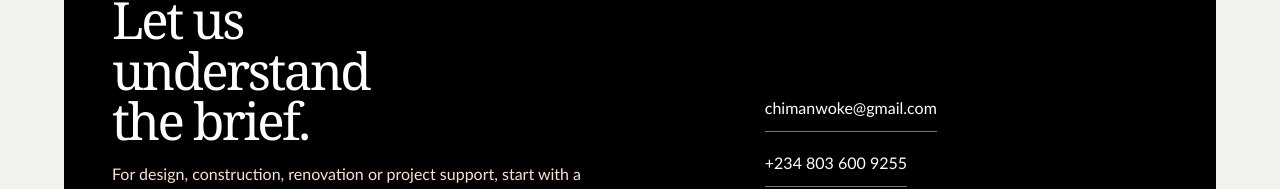
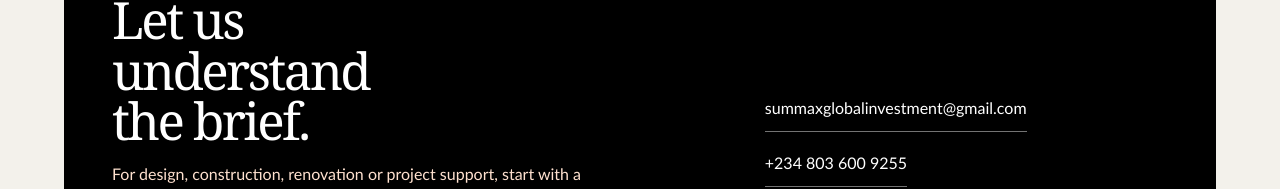
Before and after one commit to Summax-Global-Investment/Summax-Global-Investment.github.io, a plain HTML site: page about.html in a window 1280 px wide. Shown: the part 2835-3024 px from the top of the page. Drawn offline with Linux system fonts and the light colour scheme.

Commit message:
pushing latest changes

```diff
--- a/about.html
+++ b/about.html
@@ -218,7 +218,7 @@ For design, construction, renovation or project support, start with a conversati
 </p>
 </div>
 <div class="contact-details">
-<a href="mailto:chimanwoke@gmail.com">chimanwoke@gmail.com</a><a href="tel:+2348036009255">+234 803 600 9255</a><span>Abuja, Nigeria</span>
+<a href="mailto:summaxglobalinvestment@gmail.com">summaxglobalinvestment@gmail.com</a><a href="tel:+2348036009255">+234 803 600 9255</a><span>Abuja, Nigeria</span>
 </div>
 </div>
 </div>
```
